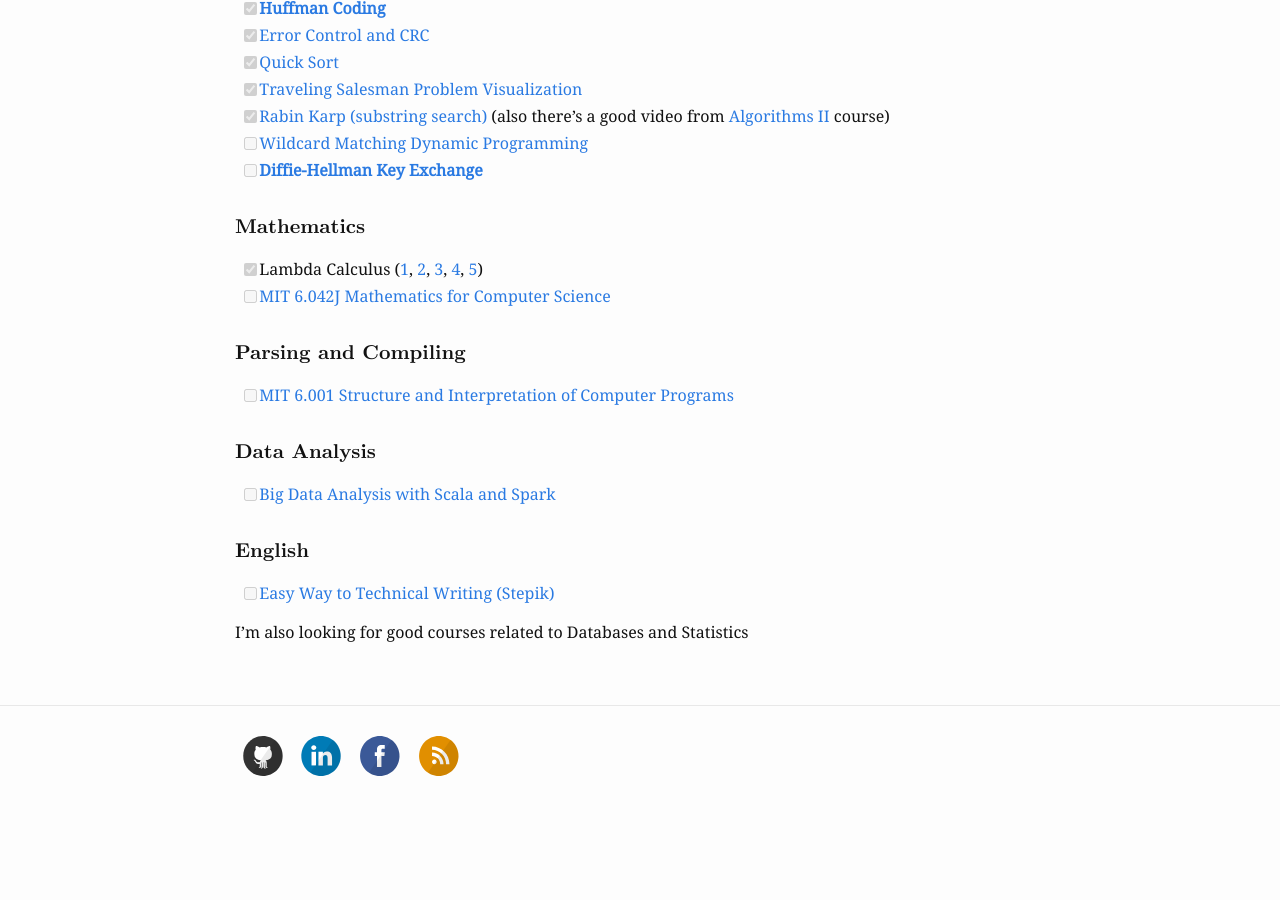
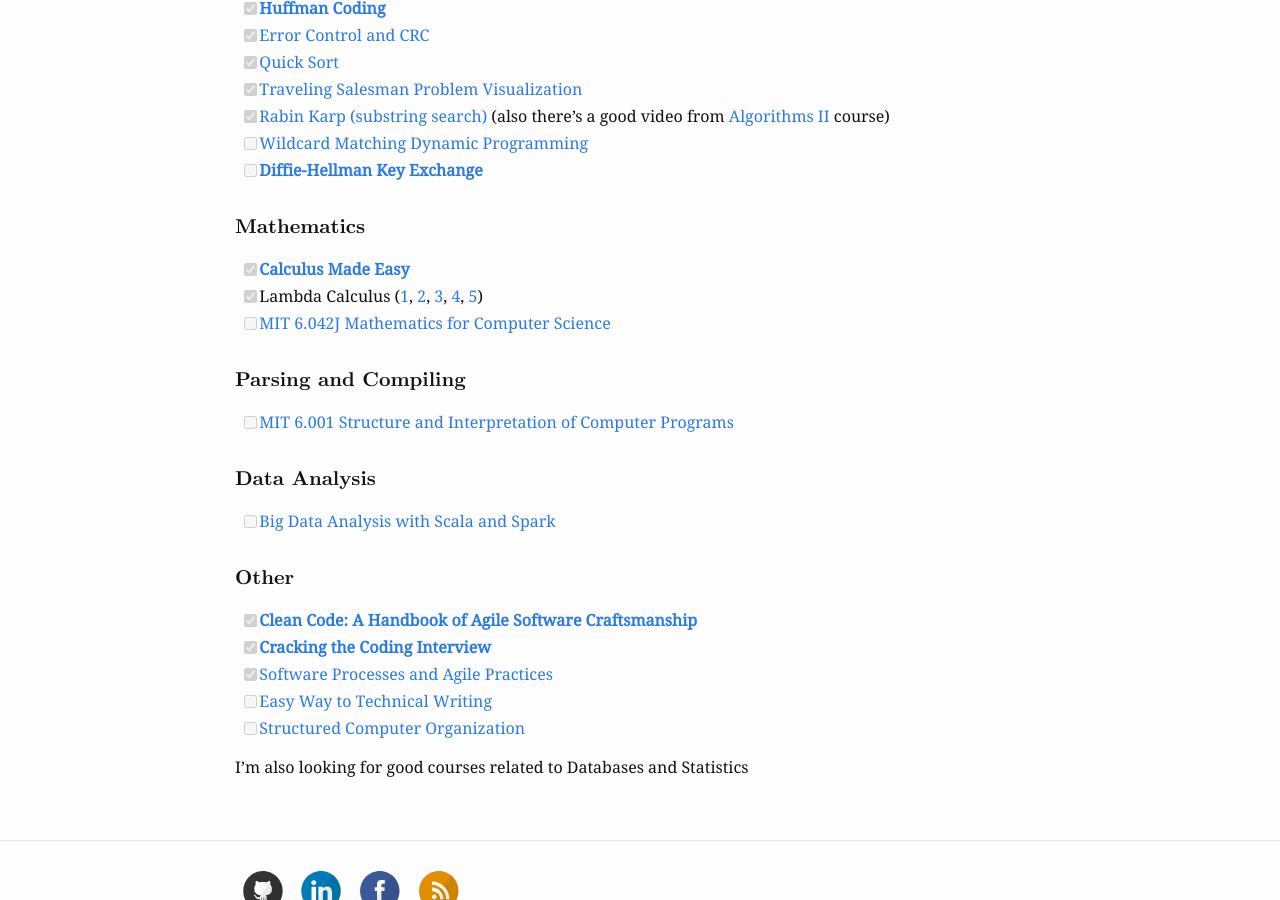
Before and after one commit to alopatindev/alopatindev.github.io, a Jekyll site: the page built from _posts/2016-11-29-self-learning.markdown, in a window 1280 px wide and 900 px high, scrolled down 1306 px. Built offline with Jekyll 4.4.1, drawn with Linux system fonts in a browser that asks for light colours; comment, search, counter and statistics services are not loaded; before the commit the page ends 2142 px from its top, so only the background shows below that.

Commit message:
update 2016-11-29-self-learning

```diff
--- a/_posts/2016-11-29-self-learning.markdown
+++ b/_posts/2016-11-29-self-learning.markdown
@@ -12,7 +12,7 @@
 #### Functional Programming
 - [x][**Functional Programming Principles in Scala**](https://www.coursera.org/learn/progfun1)
 - [x][Functional Program Design in Scala](https://www.coursera.org/learn/progfun2)
-- [x][**Functional Programming in Haskell (Russian)**](https://stepik.org/course/Функциональное-программирование-на-языке-Haskell-75/)
+- [x][**Functional Programming in Haskell (Russian)**](https://stepik.org/course/Функциональное-программирование-на-языке-Haskell-75)
 
 #### Parallel Programming
 - [x][**Parallel Programming (Russian)**](https://www.youtube.com/playlist?list=PLlb7e2G7aSpQCPeKTcVBHJns_JOxrc_fT)
@@ -22,9 +22,9 @@
 - [x][**Design Patterns (Russian)**](https://www.youtube.com/playlist?list=PLmqFxxywkatStbd9hdzVOS1hZa9dc56k4)
 
 #### The Rust Programming Language
-- [x] ["The Book"](https://doc.rust-lang.org/book/)
-- [x] [Rust by Example](http://rustbyexample.com/)
-- [x] [**Learning Rust With Entirely Too Many Linked Lists**](http://cglab.ca/~abeinges/blah/too-many-lists/book/)
+- [x] ["The Book"](https://doc.rust-lang.org/book)
+- [x] [Rust by Example](http://rustbyexample.com)
+- [x] [**Learning Rust With Entirely Too Many Linked Lists**](http://cglab.ca/~abeinges/blah/too-many-lists/book)
 - [x] [New Rustacean Podcast](http://www.newrustacean.com/show_notes/index.html)
 
 #### Algorithms and Data Structures
@@ -50,6 +50,7 @@
 - [ ][**Diffie-Hellman Key Exchange**](https://www.youtube.com/watch?v=YEBfamv-_do)
 
 #### Mathematics
+- [x][**Calculus Made Easy**](https://www.amazon.com/Calculus-Made-Easy-Silvanus-Thompson/dp/0312185480)
 - [x]Lambda Calculus ([1](https://www.youtube.com/watch?v=S_WzF6BHadc), [2](https://www.youtube.com/watch?v=bEnFk_FBi3E), [3](https://www.youtube.com/watch?v=v1IlyzxP6Sg), [4](https://www.youtube.com/watch?v=Mg1pxUKeWCk), [5](https://www.youtube.com/watch?v=3h0-p4SDHig))
 - [ ][MIT 6.042J Mathematics for Computer Science](https://www.youtube.com/watch?v=L3LMbpZIKhQ&list=PLB7540DEDD482705B)
 
@@ -59,7 +60,11 @@
 #### Data Analysis
 - [ ][Big Data Analysis with Scala and Spark](https://www.coursera.org/learn/big-data-analysys)
 
-#### English
-- [ ][Easy Way to Technical Writing (Stepik)](https://stepik.org/course/Easy-way-to-technical-writing-684/)
+#### Other
+- [x][**Clean Code: A Handbook of Agile Software Craftsmanship**](https://www.amazon.com/Clean-Code-Handbook-Software-Craftsmanship/dp/0132350882)
+- [x][**Cracking the Coding Interview**](https://www.amazon.com/Cracking-Coding-Interview-Programming-Questions/dp/0984782850)
+- [x][Software Processes and Agile Practices](https://www.coursera.org/learn/software-processes-and-agile-practices)
+- [ ][Easy Way to Technical Writing](https://stepik.org/course/Easy-way-to-technical-writing-684)
+- [ ][Structured Computer Organization](https://www.amazon.com/Structured-Computer-Organization-Andrew-Tanenbaum/dp/0132916525)
 
 I'm also looking for good courses related to Databases and Statistics
```
